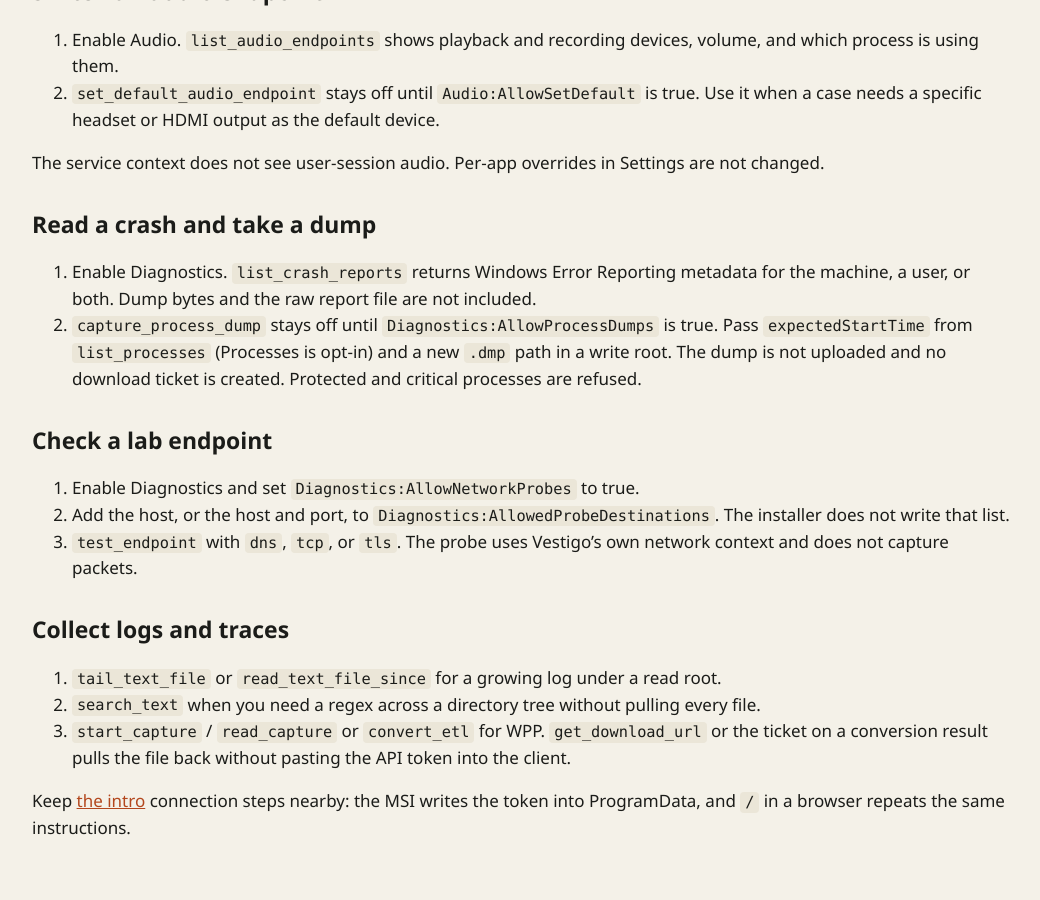
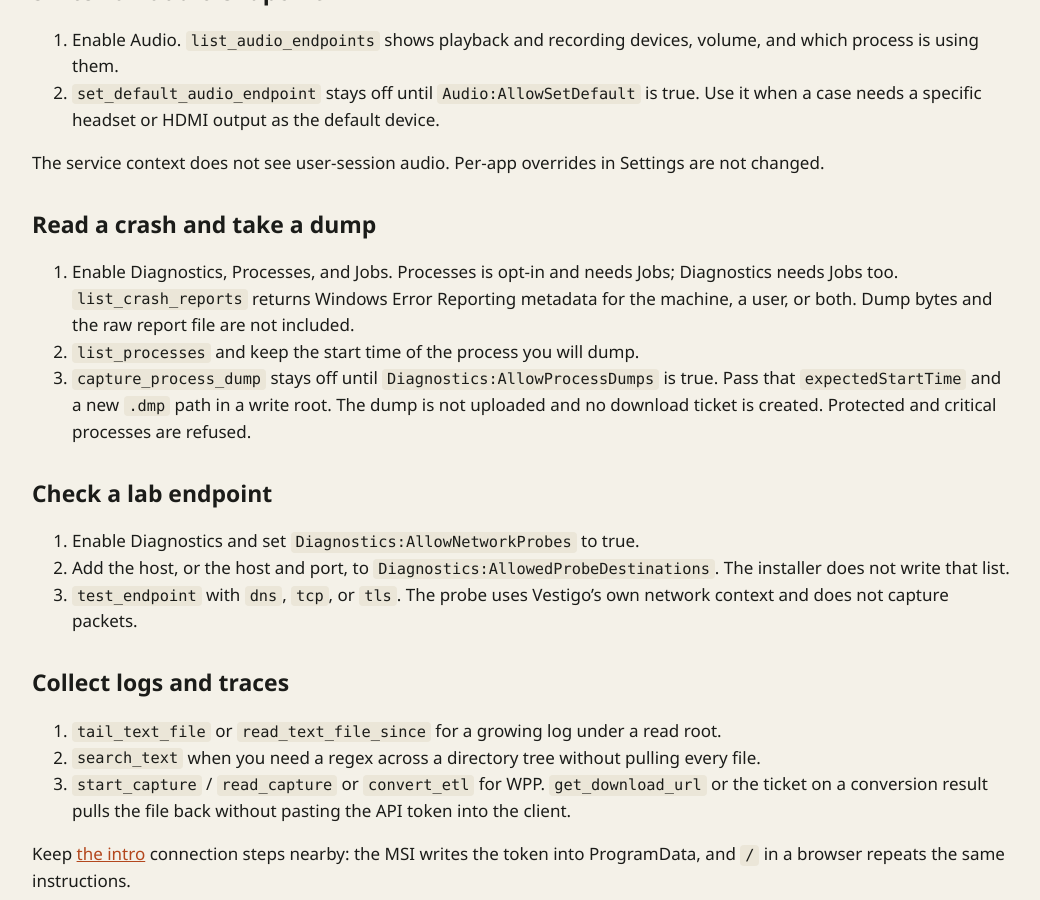
Before and after one commit to nefarius/Vestigo, a Jekyll site: the page built from site/qa.md, in a window 1280 px wide and 900 px high, scrolled down 1331 px. Shown: the whole window, without its empty margins (118-1158 px from the left). Built offline with Jekyll 4.4.1, drawn with Linux system fonts in a browser that asks for light colours.

Commit message:
docs(site): state dump prerequisites and TLS probe contacts
A process dump needs Processes and Jobs before list_processes, and an allow-listed destination does not cover AIA or revocation traffic.

Co-authored-by: Cursor <cursoragent@cursor.com>

```diff
--- a/site/qa.md
+++ b/site/qa.md
@@ -46,8 +46,9 @@ The service context does not see user-session audio. Per-app overrides in Settin
 
 ## Read a crash and take a dump
 
-1. Enable Diagnostics. `list_crash_reports` returns Windows Error Reporting metadata for the machine, a user, or both. Dump bytes and the raw report file are not included.
-2. `capture_process_dump` stays off until `Diagnostics:AllowProcessDumps` is true. Pass `expectedStartTime` from `list_processes` (Processes is opt-in) and a new `.dmp` path in a write root. The dump is not uploaded and no download ticket is created. Protected and critical processes are refused.
+1. Enable Diagnostics, Processes, and Jobs. Processes is opt-in and needs Jobs; Diagnostics needs Jobs too. `list_crash_reports` returns Windows Error Reporting metadata for the machine, a user, or both. Dump bytes and the raw report file are not included.
+2. `list_processes` and keep the start time of the process you will dump.
+3. `capture_process_dump` stays off until `Diagnostics:AllowProcessDumps` is true. Pass that `expectedStartTime` and a new `.dmp` path in a write root. The dump is not uploaded and no download ticket is created. Protected and critical processes are refused.
 
 ## Check a lab endpoint
 
```
Also changed, not shown: site/security.md (+1 -1 lines).
